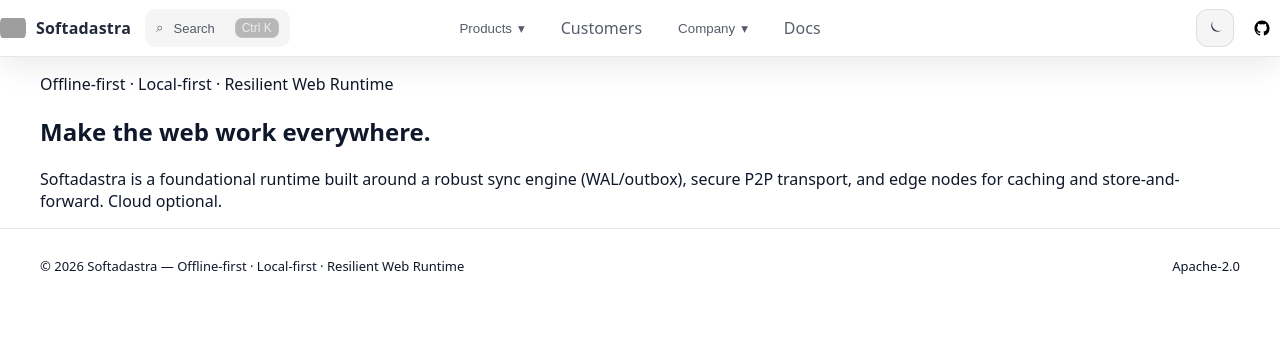
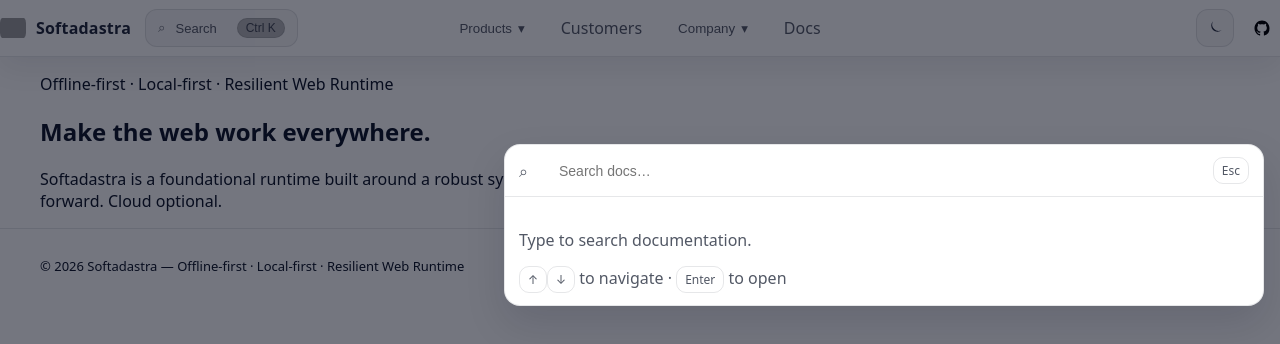
Before and after one commit to softadastra/website, a Vue app: page / in a window 1280 px wide. Both pictures are taken after a click on the button "Search". Shown: the top 344 px of the page. Built offline with nearby package versions, Linux system fonts and the light colour scheme; grey boxes are pictures that could not be loaded.

Commit message:
feat(site): add global docs search with Ctrl+K command palette
- Added global SearchPalette mounted at App root
- Implemented Ctrl+K / Cmd+K shortcut
- Indexed documentation markdown for fast search
- Added vuejs.org-style search UI
- Wired navbar search trigger to global palette

```diff
--- a/src/App.vue
+++ b/src/App.vue
@@ -1,13 +1,43 @@
 <script setup>
+import { ref, onMounted, onBeforeUnmount } from "vue";
+import { RouterView } from "vue-router";
+
 import Navbar from "./components/layout/Navbar.vue";
 import Footer from "./components/layout/Footer.vue";
-import { RouterView } from "vue-router";
+import SearchPalette from "./components/ui/SearchPalette.vue";
+
+const searchOpen = ref(false);
+const searchRef = ref(null);
+
+function openSearch() {
+  searchOpen.value = true;
+  requestAnimationFrame(() => searchRef.value?.focusInput?.());
+}
+
+function closeSearch() {
+  searchOpen.value = false;
+}
+
+function onGlobalKey(e) {
+  const isK = (e.key || "").toLowerCase() === "k";
+  if ((e.metaKey || e.ctrlKey) && isK) {
+    e.preventDefault();
+    openSearch();
+  }
+}
+
+onMounted(() => window.addEventListener("keydown", onGlobalKey));
+onBeforeUnmount(() => window.removeEventListener("keydown", onGlobalKey));
 </script>
 
 <template>
-  <Navbar />
+  <Navbar :onOpenSearch="openSearch" />
+
   <main>
     <RouterView />
   </main>
+
   <Footer />
+
+  <SearchPalette ref="searchRef" :open="searchOpen" @close="closeSearch" />
 </template>
--- /dev/null
+++ b/src/app/searchIndex.js
@@ -0,0 +1,93 @@
+import { ROUTES } from "./routes.js";
+
+// docs markdown (raw)
+import foundationWhat from "../content/FOUNDATION.md?raw";
+import principles from "../content/foundation/principles.md?raw";
+import nonGoals from "../content/foundation/non-goals.md?raw";
+import vision from "../content/foundation/vision.md?raw";
+
+import archOverview from "../content/architecture/overview.md?raw";
+import archSync from "../content/architecture/sync.md?raw";
+import archNet from "../content/architecture/net.md?raw";
+import archRuntime from "../content/architecture/runtime.md?raw";
+
+import ecoStacks from "../content/ecosystem/stacks.md?raw";
+import ecoProducts from "../content/ecosystem/products.md?raw";
+
+import govRoadmap from "../content/governance/roadmap.md?raw";
+import govContribution from "../content/governance/contribution.md?raw";
+
+import comCommunication from "../content/community/communication.md?raw";
+import comEvents from "../content/community/events.md?raw";
+
+export const DOCS_PAGES = [
+  {
+    title: "Foundation · Principles",
+    route: ROUTES.foundationPrinciples,
+    body: principles,
+  },
+  {
+    title: "Foundation · Non-goals",
+    route: ROUTES.foundationNonGoals,
+    body: nonGoals,
+  },
+  {
+    title: "Foundation · Vision",
+    route: ROUTES.foundationVision,
+    body: vision,
+  },
+
+  {
+    title: "Architecture · Overview",
+    route: ROUTES.architectureOverview,
+    body: archOverview,
+  },
+  {
+    title: "Architecture · Sync Engine",
+    route: ROUTES.architectureSync,
+    body: archSync,
+  },
+  {
+    title: "Architecture · Network (P2P)",
+    route: ROUTES.architectureNetwork,
+    body: archNet,
+  },
+  {
+    title: "Architecture · Runtime",
+    route: ROUTES.architectureRuntime,
+    body: archRuntime,
+  },
+
+  {
+    title: "Ecosystem · Stacks",
+    route: ROUTES.ecosystemStacks,
+    body: ecoStacks,
+  },
+  {
+    title: "Ecosystem · Products",
+    route: ROUTES.ecosystemProducts,
+    body: ecoProducts,
+  },
+
+  {
+    title: "Governance · Roadmap",
+    route: ROUTES.governanceRoadmap,
+    body: govRoadmap,
+  },
+  {
+    title: "Governance · Contribution",
+    route: ROUTES.governanceContribution,
+    body: govContribution,
+  },
+
+  {
+    title: "Community · Communication",
+    route: ROUTES.communityCommunication,
+    body: comCommunication,
+  },
+  {
+    title: "Community · Events",
+    route: ROUTES.communityEvents,
+    body: comEvents,
+  },
+];
--- a/src/components/layout/Navbar.vue
+++ b/src/components/layout/Navbar.vue
@@ -1,12 +1,15 @@
 <script setup>
-import { ref } from "vue";
+import { ref, onMounted, onBeforeUnmount } from "vue";
 import { RouterLink } from "vue-router";
+
 import Icon from "../icons/Icons.vue";
 import NavLinkGroup from "./NavLinkGroup.vue";
 import { SITE, NAV, LINKS } from "../../app/config.js";
 import ThemeToggle from "../ui/ThemeToggle.vue";
 
-const mobileOpen = ref(false);
+defineProps({
+  onOpenSearch: { type: Function, required: true },
+});
 </script>
 
 <template>
@@ -20,7 +23,12 @@
         </RouterLink>
 
         <!-- Search pill (UI only) -->
-        <button class="search" type="button" aria-label="Search">
+        <button
+          class="search"
+          type="button"
+          aria-label="Search"
+          @click="onOpenSearch"
+        >
           <span class="searchIcon">⌕</span>
           <span class="searchText">Search</span>
           <span class="kbd">Ctrl K</span>
@@ -327,4 +335,38 @@
 .iconBtnLike :deep(.toggle:hover) {
   background: var(--nav-pill-hover);
 }
+.search {
+  display: inline-flex;
+  align-items: center;
+  gap: 10px;
+  height: 38px;
+  padding: 0 12px;
+  border-radius: 12px;
+
+  border: 1px solid var(--nav-border);
+  background: var(--nav-pill);
+  color: var(--nav-muted);
+  cursor: pointer;
+}
+
+.search:hover {
+  background: var(--nav-pill-hover);
+  color: var(--nav-text);
+}
+
+.searchIcon {
+  opacity: 0.8;
+}
+
+.searchText {
+  font-size: 13px;
+}
+
+.kbd {
+  font-size: 12px;
+  padding: 2px 8px;
+  border-radius: 10px;
+  border: 1px solid var(--nav-border);
+  color: var(--nav-muted);
+}
 </style>
--- /dev/null
+++ b/src/components/ui/SearchPalette.vue
@@ -0,0 +1,266 @@
+<script setup>
+import { computed, nextTick, onBeforeUnmount, onMounted, ref } from "vue";
+import { useRouter } from "vue-router";
+import { DOCS_PAGES } from "../../app/searchIndex.js";
+
+const props = defineProps({
+  open: { type: Boolean, default: false },
+});
+
+const emit = defineEmits(["close"]);
+
+const router = useRouter();
+const q = ref("");
+const inputEl = ref(null);
+const active = ref(0);
+
+function close() {
+  emit("close");
+}
+
+function normalize(s) {
+  return (s || "").toLowerCase();
+}
+
+function snippet(text, query, max = 120) {
+  const t = (text || "").replace(/\s+/g, " ").trim();
+  const qi = normalize(query);
+  if (!qi) return t.slice(0, max) + (t.length > max ? "…" : "");
+
+  const idx = normalize(t).indexOf(qi);
+  if (idx < 0) return t.slice(0, max) + (t.length > max ? "…" : "");
+
+  const start = Math.max(0, idx - 30);
+  const end = Math.min(t.length, idx + max);
+  const out = t.slice(start, end);
+  return (start > 0 ? "…" : "") + out + (end < t.length ? "…" : "");
+}
+
+const results = computed(() => {
+  const query = q.value.trim();
+  if (!query) return [];
+
+  const tokens = query.toLowerCase().split(/\s+/).filter(Boolean);
+  const scored = [];
+
+  for (const p of DOCS_PAGES) {
+    const hay = (p.title + "\n" + (p.body || "")).toLowerCase();
+
+    let score = 0;
+    for (const t of tokens) {
+      const hit = hay.indexOf(t);
+      if (hit >= 0) score += 10;
+    }
+    if (score > 0) {
+      scored.push({
+        title: p.title,
+        route: p.route,
+        desc: snippet(p.body, query),
+        score,
+      });
+    }
+  }
+
+  return scored.sort((a, b) => b.score - a.score).slice(0, 10);
+});
+
+function go(item) {
+  if (!item) return;
+  close();
+  router.push(item.route);
+}
+
+function onKeydown(e) {
+  if (!props.open) return;
+
+  if (e.key === "Escape") {
+    e.preventDefault();
+    close();
+    return;
+  }
+
+  if (e.key === "ArrowDown") {
+    e.preventDefault();
+    active.value = Math.min(active.value + 1, results.value.length - 1);
+    return;
+  }
+  if (e.key === "ArrowUp") {
+    e.preventDefault();
+    active.value = Math.max(active.value - 1, 0);
+    return;
+  }
+  if (e.key === "Enter") {
+    e.preventDefault();
+    go(results.value[active.value]);
+  }
+}
+
+onMounted(() => {
+  window.addEventListener("keydown", onKeydown);
+});
+onBeforeUnmount(() => {
+  window.removeEventListener("keydown", onKeydown);
+});
+
+onMounted(async () => {
+  // focus when opened later
+});
+
+async function focusInput() {
+  await nextTick();
+  inputEl.value?.focus();
+}
+
+defineExpose({ focusInput });
+</script>
+
+<template>
+  <div v-if="open" class="overlay" @click.self="close">
+    <div class="panel" role="dialog" aria-modal="true" aria-label="Search">
+      <div class="top">
+        <span class="icon">⌕</span>
+        <input
+          ref="inputEl"
+          v-model="q"
+          type="text"
+          class="input"
+          placeholder="Search docs…"
+          autocomplete="off"
+        />
+        <span class="kbd">Esc</span>
+      </div>
+
+      <div v-if="results.length" class="list" role="listbox">
+        <button
+          v-for="(r, i) in results"
+          :key="r.route"
+          class="item"
+          type="button"
+          :class="{ active: i === active }"
+          @click="go(r)"
+        >
+          <div class="title">{{ r.title }}</div>
+          <div class="desc">{{ r.desc }}</div>
+        </button>
+      </div>
+
+      <div v-else class="empty">
+        <p v-if="q.trim()">No results.</p>
+        <p v-else>Type to search documentation.</p>
+        <div class="hint">
+          <span class="kbd">↑</span><span class="kbd">↓</span> to navigate ·
+          <span class="kbd">Enter</span> to open
+        </div>
+      </div>
+    </div>
+  </div>
+</template>
+
+<style scoped>
+.overlay {
+  position: fixed;
+  inset: 0;
+  width: 100vw;
+  height: 100vh;
+
+  background: rgba(2, 6, 23, 0.55);
+  display: flex;
+  align-items: flex-start;
+  justify-content: center;
+
+  padding-top: min(18vh, 160px);
+  padding-left: 16px;
+  padding-right: 16px;
+
+  z-index: 2000;
+}
+
+.panel {
+  position: relative;
+  left: 50%;
+  transform: translateX(-50%);
+
+  width: min(760px, 100%);
+  border-radius: 16px;
+  border: 1px solid var(--border);
+  background: var(--menu-bg);
+  box-shadow: var(--menu-shadow);
+  overflow: hidden;
+}
+
+.top {
+  display: grid;
+  grid-template-columns: 28px 1fr auto;
+  gap: 10px;
+  align-items: center;
+  padding: 12px 14px;
+  border-bottom: 1px solid var(--menu-border);
+}
+
+.icon {
+  color: var(--text-muted);
+  font-size: 16px;
+}
+
+.input {
+  border: 0;
+  outline: none;
+  background: transparent;
+  color: var(--text);
+  font-size: 14px;
+}
+
+.kbd {
+  font-size: 12px;
+  color: var(--text-muted);
+  border: 1px solid var(--menu-border);
+  background: transparent;
+  border-radius: 10px;
+  padding: 4px 8px;
+}
+
+.list {
+  max-height: 420px;
+  overflow: auto;
+}
+
+.item {
+  width: 100%;
+  text-align: left;
+  border: 0;
+  background: transparent;
+  color: var(--text);
+  padding: 12px 14px;
+  border-bottom: 1px solid var(--menu-border);
+  cursor: pointer;
+}
+
+.item:hover {
+  background: var(--menu-item-hover-bg);
+}
+
+.item.active {
+  background: var(--menu-item-hover-bg);
+}
+
+.title {
+  font-weight: 700;
+  font-size: 13px;
+}
+
+.desc {
+  margin-top: 4px;
+  font-size: 13px;
+  color: var(--text-muted);
+  line-height: 1.45;
+}
+
+.empty {
+  padding: 16px 14px;
+  color: var(--text-muted);
+}
+
+.hint {
+  margin-top: 10px;
+}
+</style>
```
